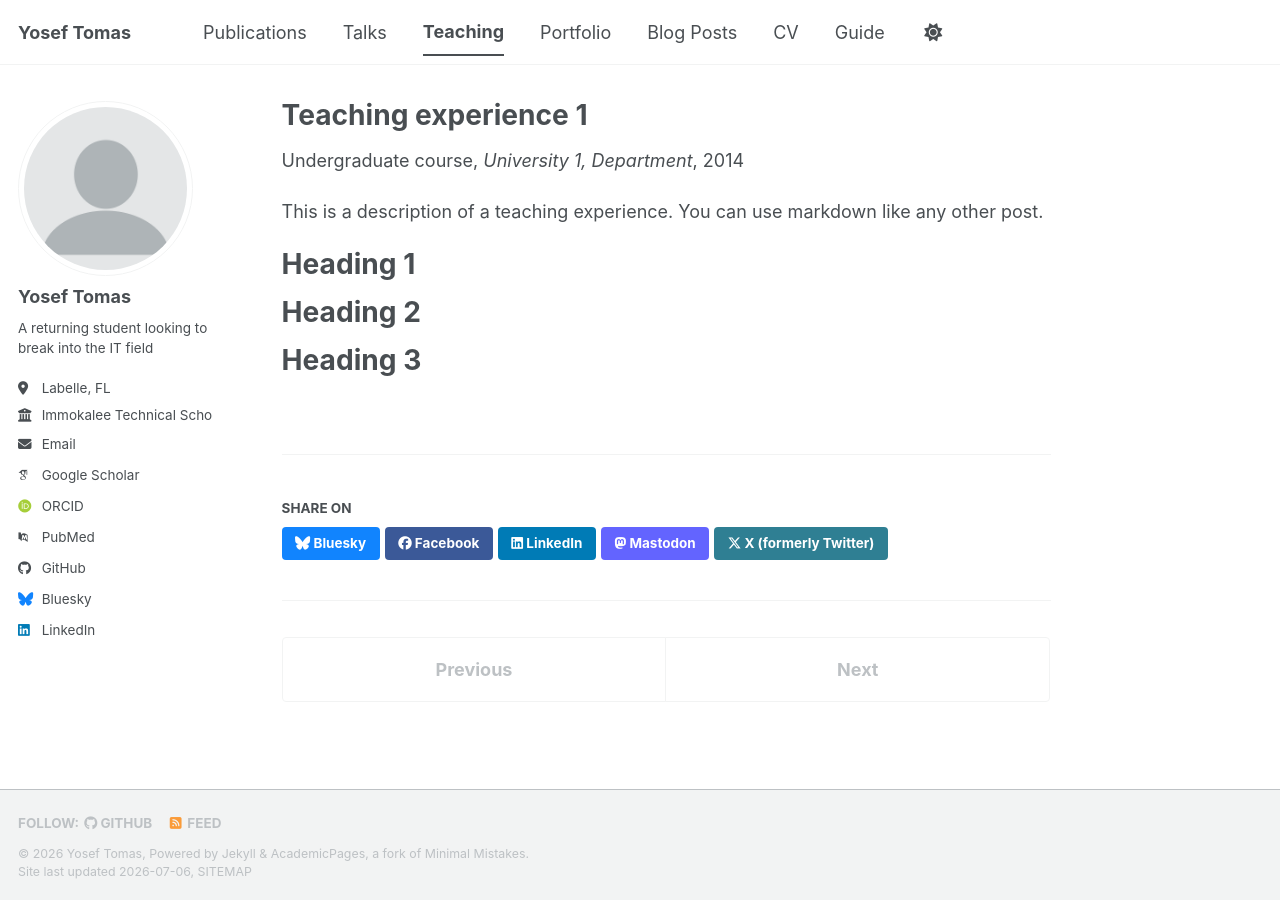
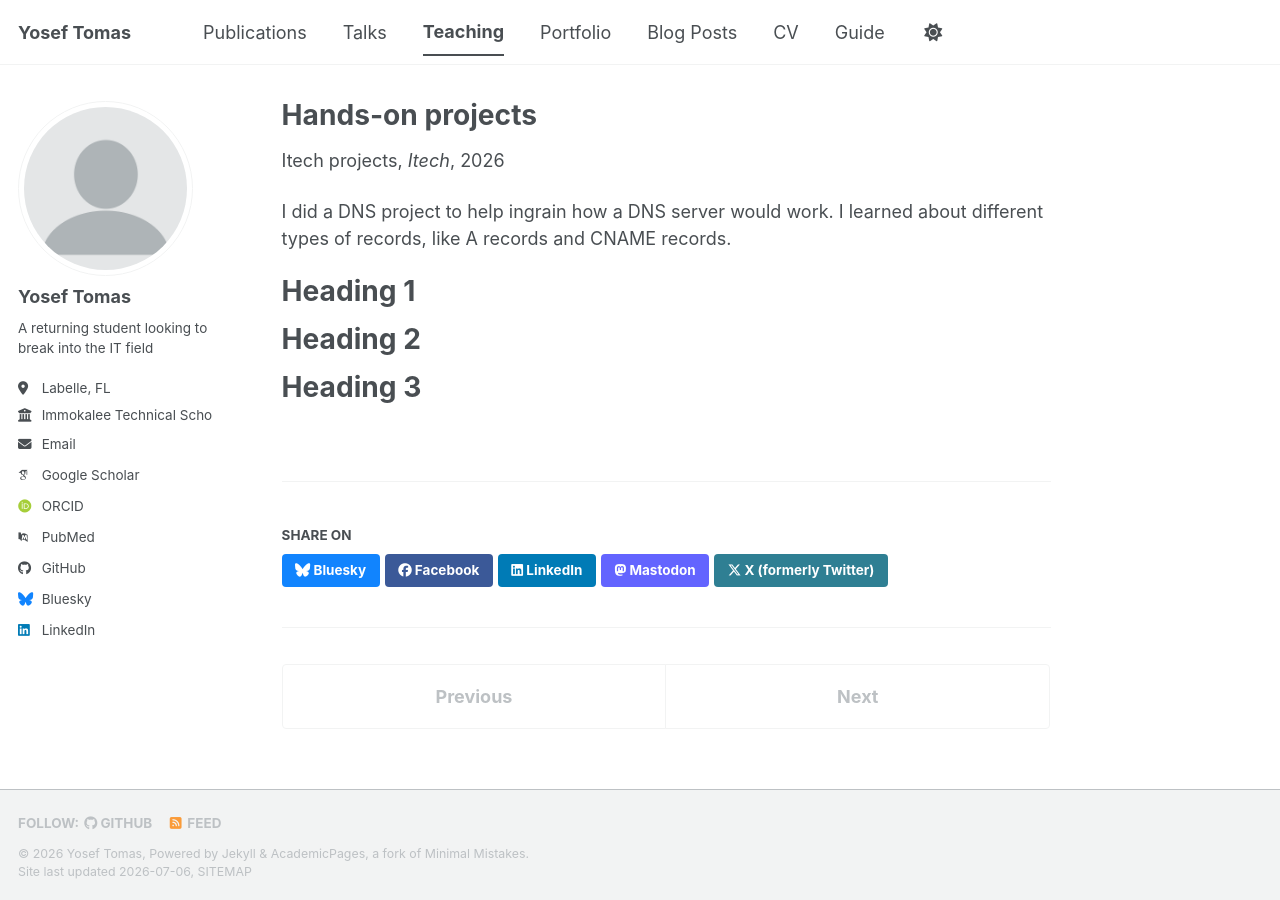
Before and after one commit to YT02-network/YT02-network.github.io, a Jekyll site: the page built from _teaching/2014-spring-teaching-1.md, in a window 1280 px wide. Built offline with Jekyll 4.4.1, drawn with Linux system fonts in a browser that asks for light colours; some web fonts are replaced; a script bundle is joined from its source files by our own code; library files that are not in the unit come from our copies.

Commit message:
Update 2014-spring-teaching-1.md

```diff
--- a/_teaching/2014-spring-teaching-1.md
+++ b/_teaching/2014-spring-teaching-1.md
@@ -1,14 +1,14 @@
 ---
-title: "Teaching experience 1"
-collection: teaching
-type: "Undergraduate course"
+title: "Hands-on projects"
+collection: Projects
+type: "Itech projects"
 permalink: /teaching/2014-spring-teaching-1
-venue: "University 1, Department"
-date: 2014-01-01
-location: "City, Country"
+venue: "Itech"
+date: 2026-06-07
+location: "Immokalee, Collier County"
 ---
 
-This is a description of a teaching experience. You can use markdown like any other post.
+I did a DNS project to help ingrain how a DNS server would work. I learned about different types of records, like A records and CNAME records.
 
 Heading 1
 ======
```
